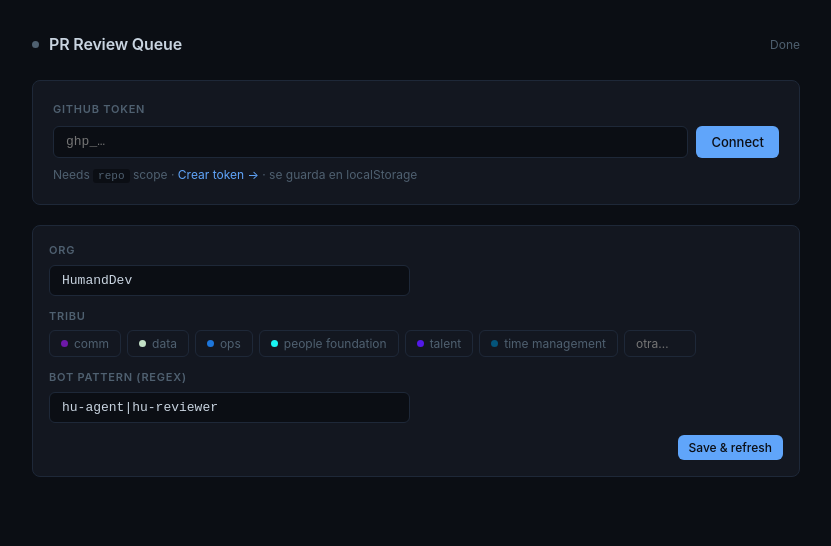
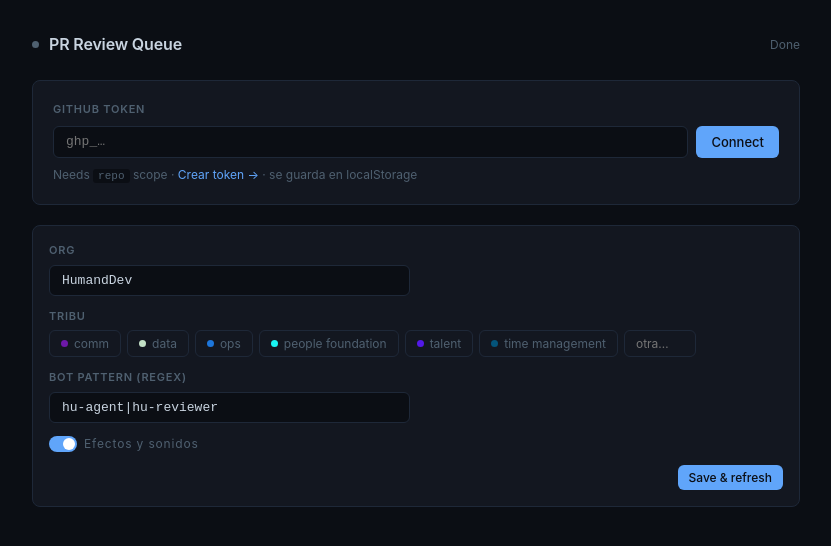
Before and after one commit to sfavaron-hu/pr-queue, a plain HTML site: page index.html in a window 1280 px wide. Shown: the whole page, without its empty margins (224-1055 px from the left). Drawn offline with Linux system fonts and the light colour scheme.

Commit message:
Add config toggle to disable score-gain sound/animation
Effects default on. Scoped the toggle-label override to config-field
context since it was inheriting block/uppercase/11px from the
generic .config-field label rule, breaking vertical centering.

```diff
--- a/index.html
+++ b/index.html
@@ -278,6 +278,18 @@ html, body {
   user-select: none;
 }
 .toggle-label:hover { color: var(--text); }
+
+/* .config-field label wins on specificity over .toggle-label alone
+   (block/uppercase/11px), which broke the checkbox+text centering
+   for toggles placed inside a config-field. Restore it here. */
+.config-field label.toggle-label {
+  display: flex;
+  align-items: center;
+  text-transform: none;
+  font-weight: 400;
+  font-size: 12px;
+  margin-bottom: 0;
+}
 
 .toggle-label input[type=checkbox] {
   width: 28px;
@@ -678,6 +690,12 @@ input.tribe-chip:focus, input.tribe-chip.selected { border-color: var(--accent);
       <label>Bot pattern (regex)</label>
       <input type="text" id="cfg-bots" class="input" value="hu-agent|hu-reviewer" />
     </div>
+    <div class="config-field" style="grid-column:1; display:flex; align-items:center;">
+      <label class="toggle-label">
+        <input type="checkbox" id="cfg-fx-toggle" checked />
+        Efectos y sonidos
+      </label>
+    </div>
     <div class="config-field" style="grid-column:span 2; display:flex; justify-content:flex-end;">
       <button class="btn btn-primary btn-sm" id="config-save-btn">Save & refresh</button>
     </div>
--- a/score.js
+++ b/score.js
@@ -113,6 +113,7 @@ function playScoreSound() {
 }
 
 function triggerScoreGainEffect(delta) {
+  if (state.config.fx === false) return;
   playScoreSound();
   const anchor = document.getElementById('week-score');
   if (!anchor) return;
--- a/state.js
+++ b/state.js
@@ -23,6 +23,7 @@ let state = {
     org:   'HumandDev',
     label: '',
     bots:  'hu-agent|hu-reviewer',
+    fx:    true,
     ...JSON.parse(localStorage.getItem(STORAGE.config) || '{}'),
   },
   me:          localStorage.getItem('prq_me') || '',
@@ -51,6 +52,7 @@ const el = {
   cfgOrg:   $('cfg-org'),
   cfgLabel: $('cfg-label'),
   cfgBots:  $('cfg-bots'),
+  cfgFx:    $('cfg-fx-toggle'),
   toolbar:       $('toolbar'),
   progressBar:   $('progress-bar'),
   progressFill:  $('progress-fill'),
@@ -88,6 +90,7 @@ function readConfigFields() {
     org:   el.cfgOrg.value.trim()   || 'HumandDev',
     label: el.cfgLabel.value.trim(),
     bots:  el.cfgBots.value.trim()  || 'hu-agent|hu-reviewer',
+    fx:    el.cfgFx.checked,
   };
   saveConfig();
   updateURL();
@@ -97,6 +100,7 @@ function writeConfigFields() {
   el.cfgOrg.value   = state.config.org;
   el.cfgLabel.value = state.config.label;
   el.cfgBots.value  = state.config.bots;
+  el.cfgFx.checked  = state.config.fx !== false;
 }
 
 // ── URL state ────────────────────────────────────────────────
```
